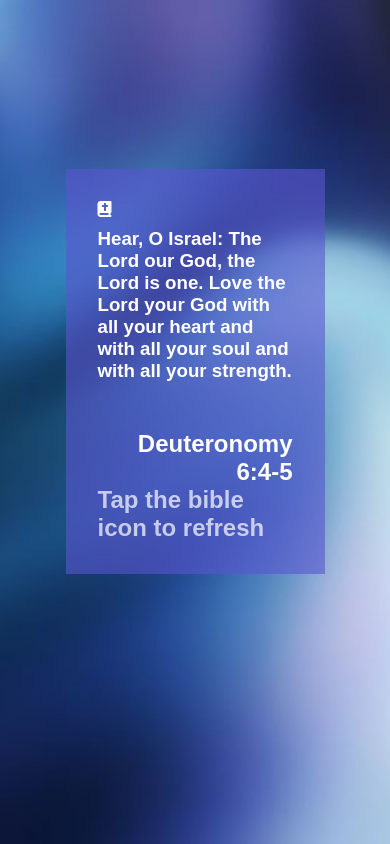
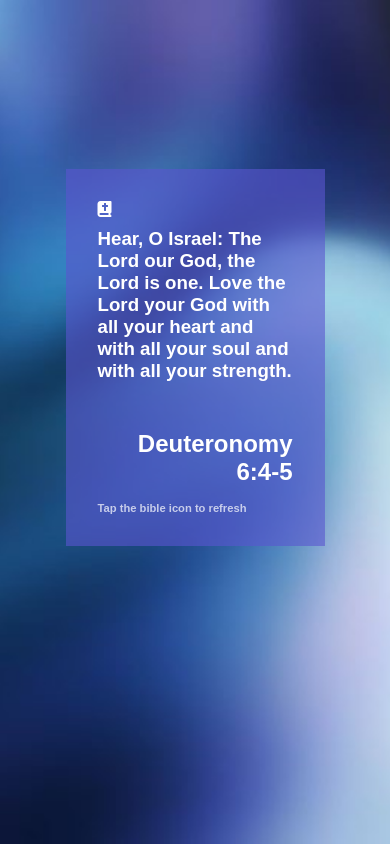
Before and after one commit to JowanJomon/bibleVerse, a plain HTML site: page index.html in a window 390 px wide. Drawn offline with nearby package versions, Linux system fonts and the light colour scheme; a web font is replaced by a local one.

Commit message:
fixed margin on mobile

```diff
--- a/index.css
+++ b/index.css
@@ -80,10 +80,11 @@ body {
     font-size: 1.5rem;
     margin-top: 2em;
   }
-  .refresh {
-    text-align: end;
-    font-size: 1.5rem;
+
+  h4 {
     font-family: var(--primary-font);
-    color: rgba(255, 255, 255, 0.6);
+    color: rgba(255, 255, 255, 0.7);
+    font-size: 0.7rem;
+    margin-top: 1rem;
   }
 }
```
